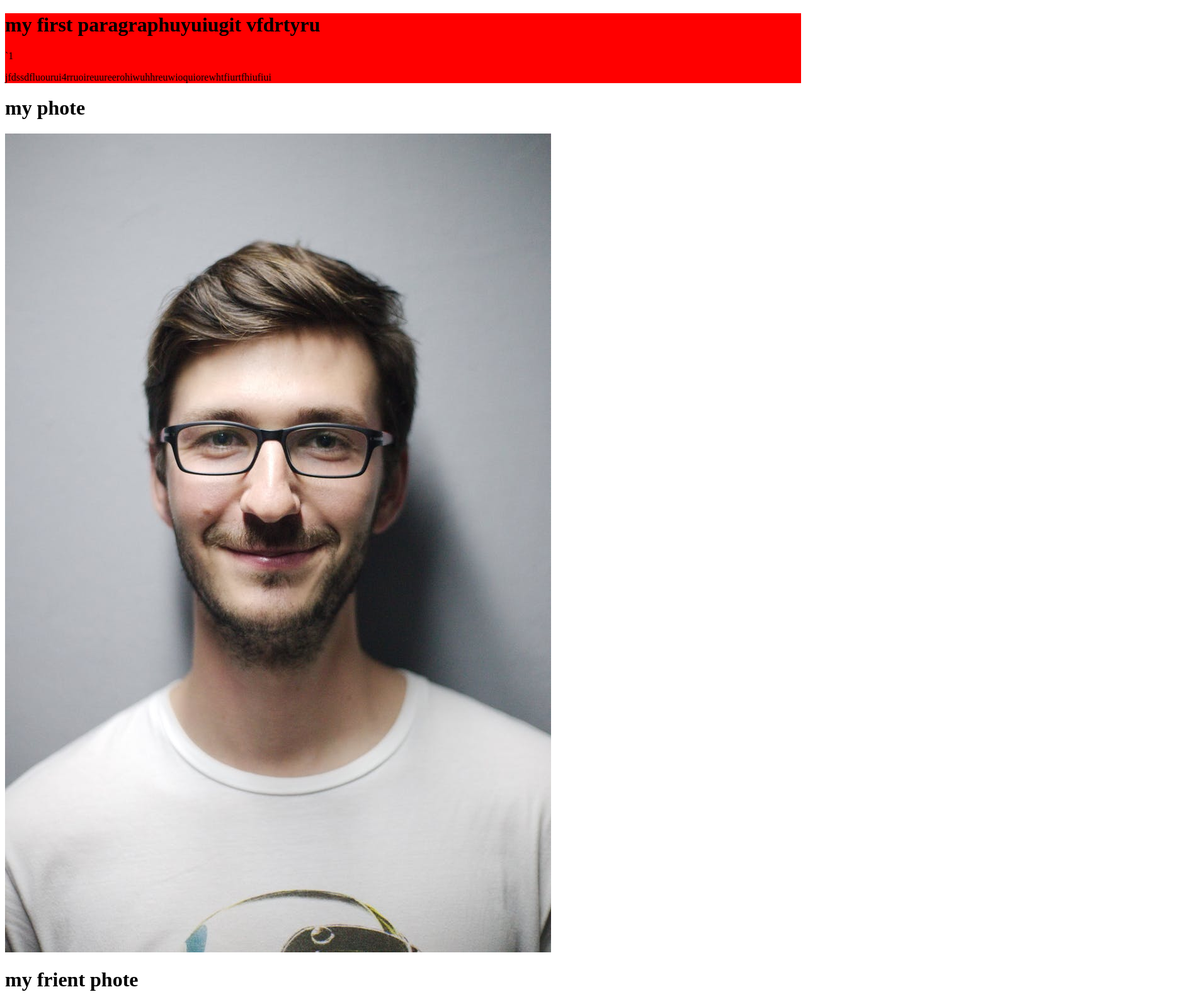
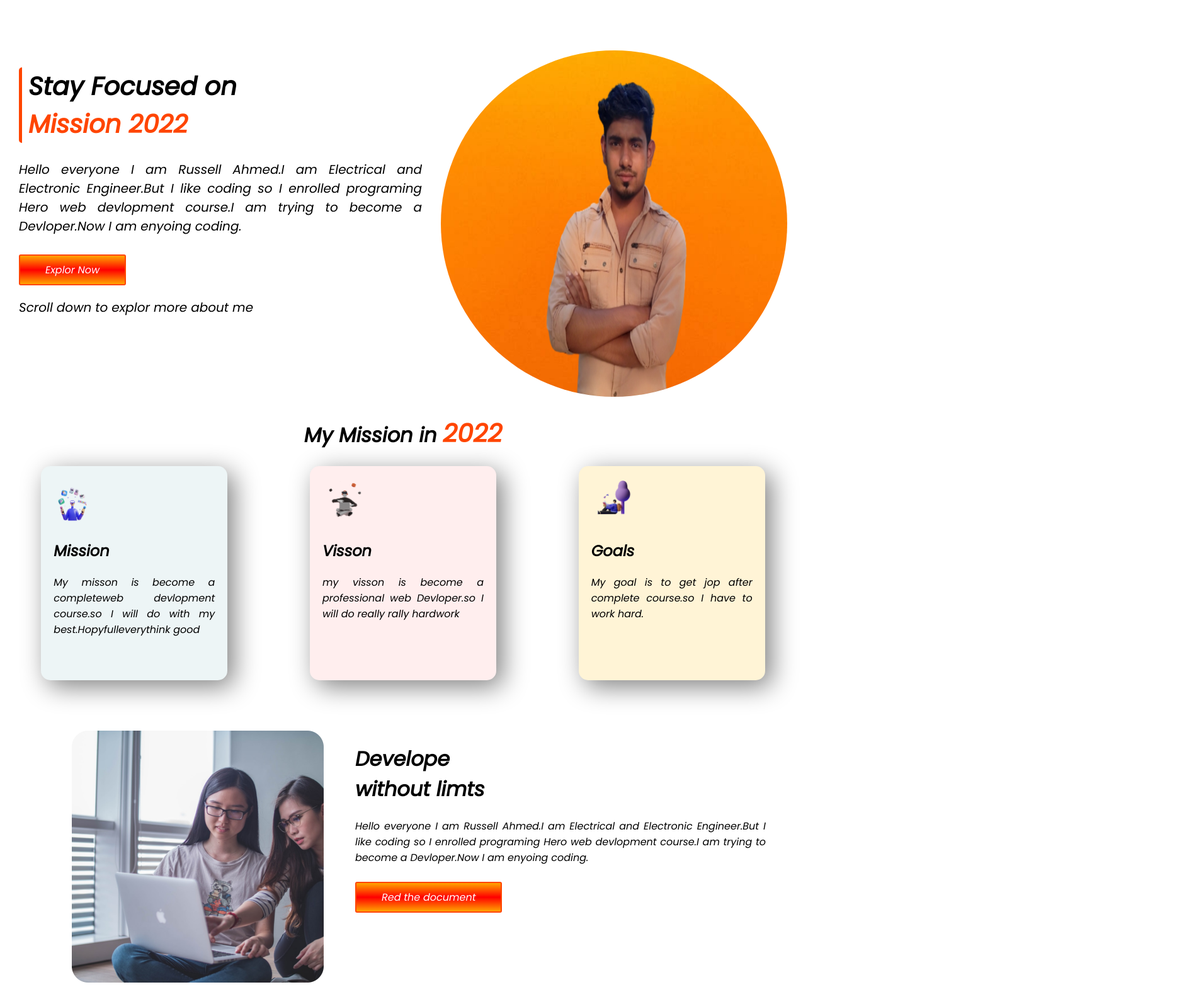
Before and after one commit to RussellAhmed11/first-git-hub-repo, a plain HTML site: page index.html in a window 1280 px wide. Shown: the top 1594 px of the page at 63% size, 1888 px wide, since content can reach past the window. Drawn offline with Linux system fonts and the light colour scheme.

Commit message:
all done

```diff
--- a/css/styel.css
+++ b/css/styel.css
@@ -1,4 +1,123 @@
+body{
+    margin: 0px;
+    padding: 0px;
+    font-family: 'Poppins', sans-serif;
+}
+a{
+    text-decoration: none;
+    padding: 10px 40px;
+    border: 2px solid orangered;
+    background-image: linear-gradient(orange,red,orange);
+    color: white;
+    border-radius: 3px;
+    margin-top: 10px;
+    display: inline-block;
+}
+p{
+    text-align: justify;
+}
+span{
+    font-size: 40px;
+    color: orangered;
+}
+.title_area{
+    display: flex;
+    margin-left: 30px;
+    margin-right: 30px;
+    margin-top: 80px;
+}
+.title_itm{
+  border-left: 5px solid orangered;
+  border-radius: 5px;
+  padding-left: 10px;
+}
+.title_itm h1{
+   font-size: 40px;
+}
+.title_about p{
+   font-size: 20px;
+   padding-right:30px;
+}
+.title_img img{
+    background-repeat: no-repeat;
+    border-radius: 50%;
+    height:550px;
+    width: 550px;
+}
+.my_misson h1{
+    text-align: center;
+}
+.misson_itms{
+    display: flex;
+}
+.misson_itm{
+    box-shadow:10px 10px 40px gray;
+    border-radius: 15px;
+    height:300px;
+    width: 20%;
+    margin: 0 auto;
+    padding:20px 20px;
+}
+.misson_itm img{
+    height: 70px;
+    width: 70px;
+}
+#misson{
+    background: #edf5f6;
+}
+#visson{
+    background: #ffeeee;
+}
+#goals{
+    background: #fff4d6;
+}
+footer{
+    background: #0b0d17;
+}
+footer h1{
+    text-align: center;
+    color: white;
+    padding-top: 20px;
+}
+.me_my_team{
+    display: flex;
+    width: 90%;
+    margin: 0 auto;
+    margin-top: 80px;
+}
+.me_my_team img{
+    height: 400px;
+    width: 40%;
+    margin: 0 auto;
+    margin-right: 50px;
+    margin-left: 50px;
+}
+form{
+    width: 500px;
 
- .hello{
-     background: red;
- }
+    border-radius: 10px;
+    box-shadow:10px 10px 40px gray;
+    margin-left: 400px;
+    padding-left:90px;
+    margin-top: 100px;
+    padding-top: 50px;
+    padding-bottom: 50px;
+    background-color: rgb(248, 248, 248);
+}
+form input{
+    border-radius: 5px;
+    background-color: rgb(239, 235, 245);
+    font-size: 15px;
+    padding: 10px 10px;
+}
+form textarea{
+    border-radius: 5px;
+    background-color: rgb(239, 235, 245);
+    font-size: 15px;
+    padding: 10px 10px;
+}
+footer p{
+    text-align: center;
+    color: white;
+    padding-bottom: 20px;
+}
--- a/index.html
+++ b/index.html
@@ -1,27 +1,82 @@
-<!DOCTYPE html>
-<html lang="en">
 <!DOCTYPE html>
 <html lang="en">
 <head>
     <meta charset="UTF-8">
     <meta http-equiv="X-UA-Compatible" content="IE=edge">
     <meta name="viewport" content="width=device-width, initial-scale=1.0">
-    <title>Document</title>
+    <title>my project</title>
+    <link rel="preconnect" href="https://fonts.googleapis.com">
+    <link rel="preconnect" href="https://fonts.gstatic.com" crossorigin>
+    <link href="https://fonts.googleapis.com/css2?family=Poppins:ital@1&display=swap" rel="stylesheet">
     <link rel="stylesheet" href="css/styel.css">
 </head>
 <body>
-     <div class="hello">
-      <h1>my first paragraphuyuiugit vfdrtyru</h1>`1
-      <p>jfdssdfluourui4rruoireuureerohiwuhhreuwioquiorewhtfiurtfhiufiui</p>
-     </div>
-     <div class="first_phote">
-         <h1>my phote</h1>
-         <img src="img/profile-1.jpeg" alt="">
-         <h1>my frient phote</h1>
-         <img src="img/profile-2.jpeg" alt="">
-         <h1> frient 2</h1>
-         <img src="img/profile-3.jpeg
-         " alt="">
-     </div>
+<div class="title_area">
+       <div class="title">
+        <div class="title_itm">
+            <h1>Stay Focused on <br><span>Mission 2022</span></h1>
+        </div>
+        <div class="title_about">
+            <p>Hello everyone I am Russell Ahmed.I am Electrical and Electronic Engineer.But I like coding so I enrolled programing Hero web devlopment course.I am trying to become a Devloper.Now I am enyoing coding.</p>
+            <a href="">Explor Now</a>
+            <p>Scroll down to explor more about me</p>
+        </div>
+       </div>
+        <div class="title_img">
+            <img src="img/PicsArt_01-05-02.13.49.jpg" alt="">
+        </div>
+    </div>
+    <div class="my_misson">
+        <h1>My Mission in <span>2022</span></h1>
+        <div class="misson_itms">
+            <div id="misson"  class="misson_itm">
+                <img src="img/illustrator-1.png" alt="">
+                <h2>Mission</h2>
+                <p>My misson is become a completeweb devlopment course.so I will do with my best.Hopyfulleverythink good </p>
+            </div>
+            <div id="visson" class="misson_itm">
+                <img src="img/illustrator-2.png" alt="">
+                <h2>Visson</h2>
+                <p>my visson is become a professional web Devloper.so I will do really rally hardwork</p>
+            </div>
+            <div id="goals" class="misson_itm">
+                <img src="img/illustrator-3.png" alt="">
+                <h2>Goals</h2>
+                <p>My goal is to get jop after complete course.so I have to work hard.</p>
+            </div>
+        </div>
+    </div>
+    <div class="about me_my_team">
+          <img src="img/coding.png" alt="">
+        <div class="about_me">
+            <h1>Develope <br>without limts</h1>
+            <p> <p>Hello everyone I am Russell Ahmed.I am Electrical and Electronic Engineer.But I like coding so I enrolled programing Hero web devlopment course.I am trying to become a Devloper.Now I am enyoing coding.</p></p>
+            <a href="">Red the document</a>
+        </div>
+    </div>
+    <div class="team me_my_team">
+        <div class="about_me">
+            <h1>Know My<br>Global Team</h1>
+            <p> <p>Hello everyone I am Russell Ahmed.I am Electrical and Electronic Engineer.But I like coding so I enrolled programing Hero web devlopment course.I am trying to become a Devloper.Now I am enyoing coding.Here is my team and team member.we work together and friendly with each oter.</p></p>
+            <a href="">Red the document</a>
+        </div>
+          <img src="img/project.png" alt="">
+    </div>
+    <div class="contuct">
+        <form action="">
+            <h1>Countact with us</h1>
+            <input type="text" placeholder="First Name">
+            <input type="text" placeholder="last Name"><br> <br>
+            <input type="email" placeholder="Email">
+            <input type="number" placeholder="Phone"><br><br>
+            <input type="address" placeholder="address"><br><br>
+            <textarea name="" id="" cols="45" rows="5">Type your message Here</textarea><br><br>
+            <button type="submit">submit</button>
+        </form>
+    </div>
+    <footer>
+        <h1><i>Mission <span>2022</span></i></h1>
+        <p>hardwork,peservence and determination for 2022</p>
+    <footer>
 </body>
 </html>
```
Also changed, not shown: img/PicsArt_01-05-02.13.49.jpg (added), img/banner.jpg (deleted), img/coding.png (added), img/illustrator-1.png (added), img/illustrator-2.png (added), img/illustrator-3.png (added), img/profile-1.jpeg (deleted), img/profile-2.jpeg (deleted), img/profile-3.jpeg (deleted), img/profile-4.jpeg (deleted), img/profile-5.jpeg (deleted), 1 other file.
